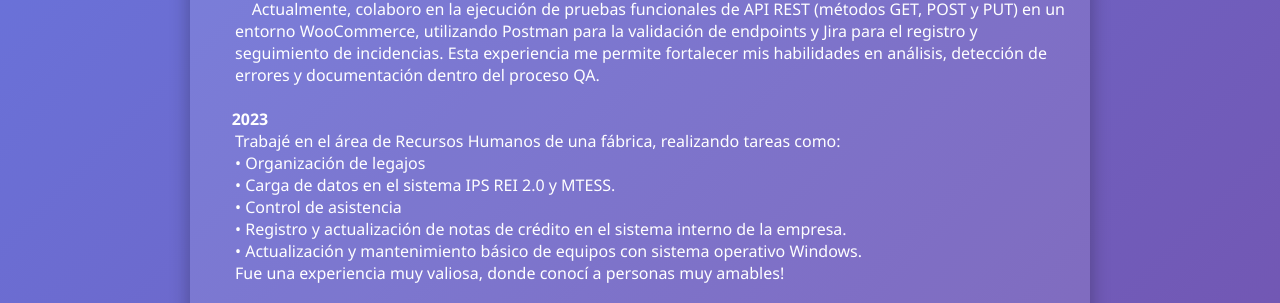
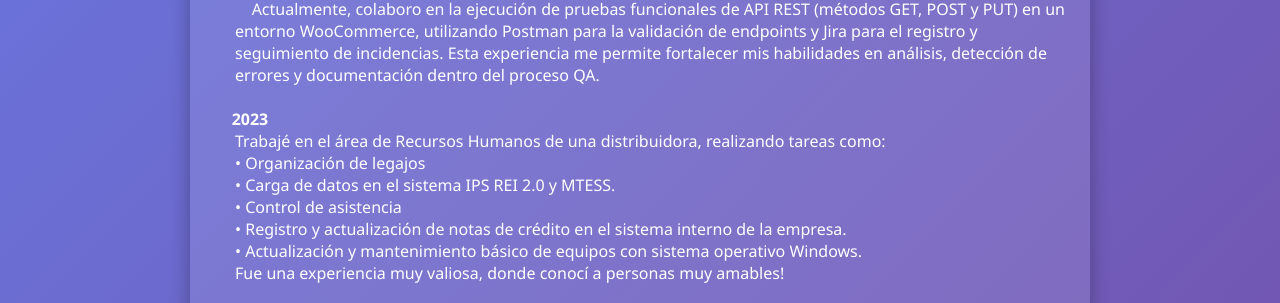
Before and after one commit to paredesara7/portafolio, a plain HTML site: page index.html in a window 1280 px wide. Shown: the part 779-1082 px from the top of the page. Drawn offline with Linux system fonts and the light colour scheme.

Commit message:
Actualizavion 04 dic

```diff
--- a/index.html
+++ b/index.html
@@ -52,7 +52,7 @@
         </p><br>
 
         <h4>&nbsp;&nbsp;&nbsp;&nbsp;2023</h4>
-        <p style="margin-left: 20px; margin-top: 0;">Trabajé en el área de Recursos Humanos de una fábrica, realizando tareas como:<br>
+        <p style="margin-left: 20px; margin-top: 0;">Trabajé en el área de Recursos Humanos de una distribuidora, realizando tareas como:<br>
           • Organización de legajos<br>
           • Carga de datos en el sistema IPS REI 2.0 y MTESS.<br>
           • Control de asistencia<br>
```
